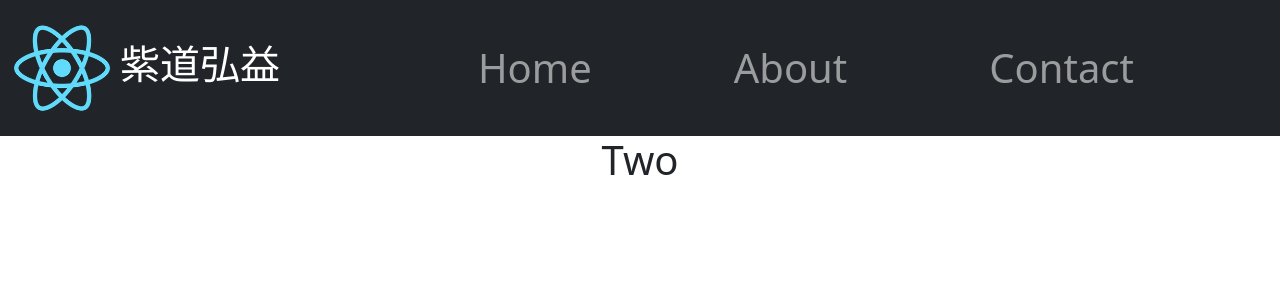
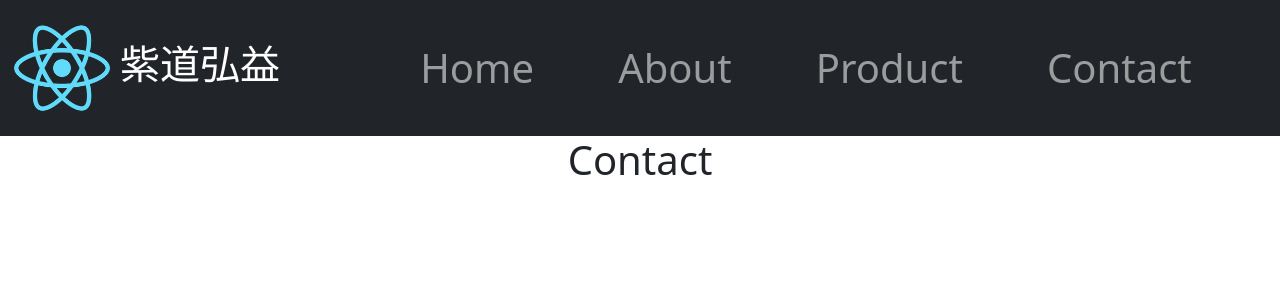
Before and after one commit to ttyuli2002/company_web, a React (Create React App) app: page /Contact in a window 1280 px wide. Shown: the top 300 px of the page. Built offline with nearby package versions, Linux system fonts and the light colour scheme.

Commit message:
Slider able to redirect to the corresponding page now

```diff
--- a/src/Component/About.js
+++ b/src/Component/About.js
@@ -1,5 +1,5 @@
 import React from "react";
 const About = () => {
-  return <h1>One</h1>;
+  return <h1>About</h1>;
 };
 export default About;
--- a/src/Component/Contact.js
+++ b/src/Component/Contact.js
@@ -1,5 +1,5 @@
 import React from "react";
 const Contact = () => {
-  return <h1>Two</h1>;
+  return <h1>Contact</h1>;
 };
 export default Contact;
--- /dev/null
+++ b/src/Component/Product.js
@@ -0,0 +1,6 @@
+import React from "react";
+
+const Product = () => {
+  return <h1>Product</h1>;
+};
+export default Product;
--- a/src/Home_slide.js
+++ b/src/Home_slide.js
@@ -1,5 +1,8 @@
 import './CSS/Home_slide.css';
 import { useState } from 'react';
+import About from './Component/About';
+import { Link } from "react-router-dom";
+import Product from './Component/Product';
 import 'bootstrap/dist/css/bootstrap.css';
 import Slide_bg1 from './Assets/Slide_bg01.png';
 import Slide_bg2 from './Assets/Slide_bg02.jpg';
@@ -15,6 +18,7 @@ function ControlledCarousel() {
   return (
     <Carousel activeIndex={index} onSelect={handleSelect}>
     <Carousel.Item interval={5000}>
+      <Link to="/Product">
         <img className='d-block w-100 shadow-2-strong'
           src= {Slide_bg1}
           alt="slide_bg01"
@@ -24,8 +28,10 @@ function ControlledCarousel() {
         <h1>智能驾驶不再难以负担</h1>
         <p>致力于打造人人都能负担的智能驾驶品牌</p>
       </Carousel.Caption>
+      </Link>
     </Carousel.Item>
     <Carousel.Item interval={5000}>
+      <Link to="/About">
         <img className='d-block w-100 shadow-2-strong'
           src= {Slide_bg2}
           alt="slide_bg02"
@@ -36,6 +42,7 @@ function ControlledCarousel() {
           <p>由 武汉大学动态感知实验室 研制，采用最前端技术</p>
           <p>智能融合传感器, 视觉感知方向, 地图定位方向, 决策规划算法, 端到端大模型</p>
         </Carousel.Caption>
+      </Link>
     </Carousel.Item>
     <Carousel.Item interval={5000}>
       <img className='d-block w-100 shadow-2-strong'
--- a/src/Navbar.js
+++ b/src/Navbar.js
@@ -26,13 +26,16 @@ const NavBar = () => {
       <Navbar.Collapse id='NavScroll'>
         <Nav className= 'ms-4 fs-1 d-flex justify-content-evenly' style={{ width: '100%' }}>
           <Nav.Link as={Link} to="/" exact>
-              Home
+            Home
           </Nav.Link>
           <Nav.Link as={Link} to="/About">
-              About
+            About
+          </Nav.Link>
+          <Nav.Link as={Link} to="/Product">
+            Product
           </Nav.Link>
           <Nav.Link as={Link} to="/Contact">
-              Contact
+            Contact
           </Nav.Link>
         </Nav>
       </Navbar.Collapse>
--- a/src/Routes.js
+++ b/src/Routes.js
@@ -7,7 +7,8 @@ import {
 } from "react-router-dom";
 import Home from "./Component/Home";
 import About from "./Component/About";
-import Contact from './Component/Contact'
+import Product from './Component/Product';
+import Contact from './Component/Contact';
 
 const All_Routes = () => {
   return (
@@ -16,6 +17,7 @@ const All_Routes = () => {
           <Route index element={<Home />} />
           <Route path="/About" element={<About />} />
           <Route path="/Contact" element={<Contact />} />
+          <Route path="/Product" element={<Product />} />
       </Route>
     </Routes>
   );
```
Lines whose indentation alone changed are shown as unchanged.
